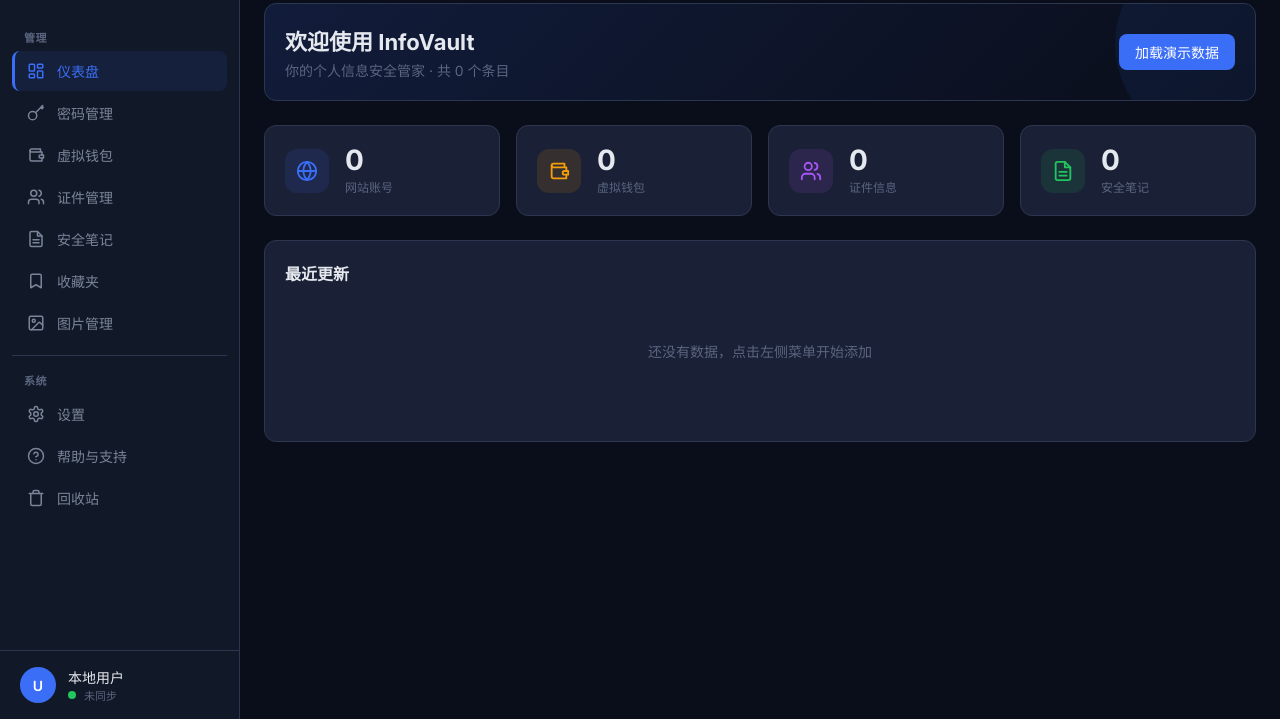
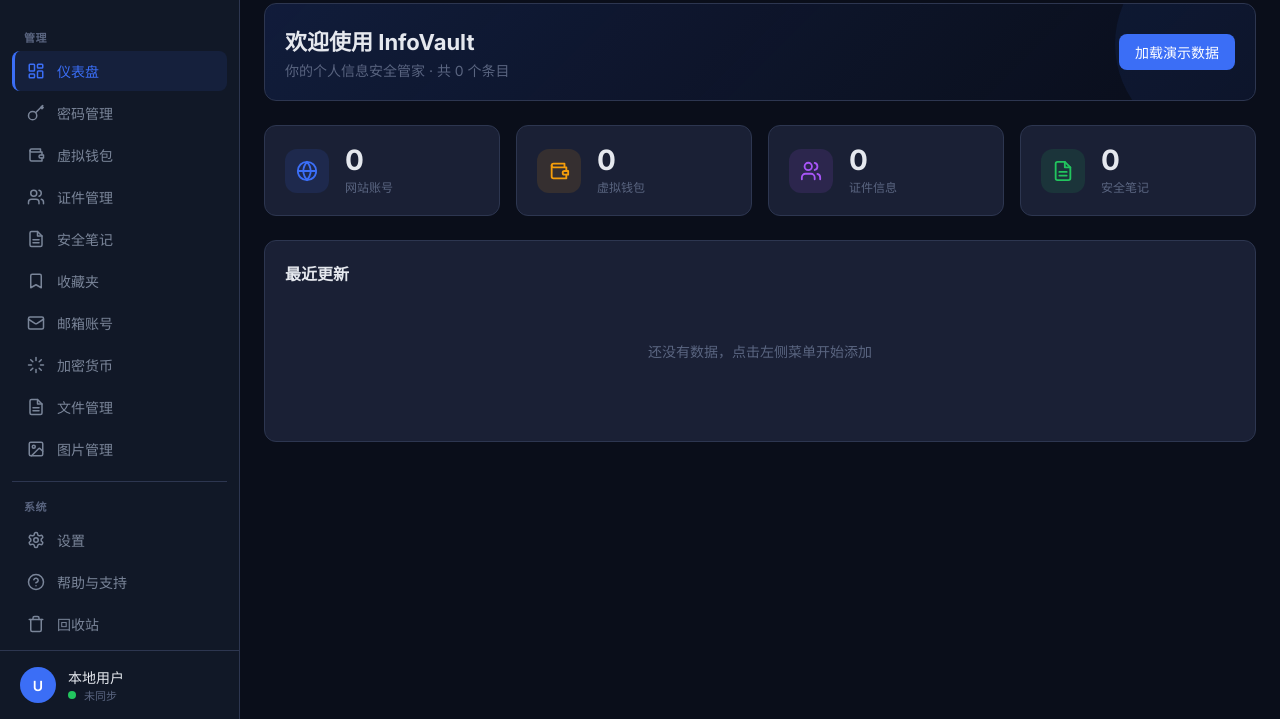
Before and after one commit to duxiajun4477/hao123, a plain HTML site: page info-vault-desktop/index.html in a window 1280 px wide. Shown: the part 81-800 px from the top of the page. Drawn offline with Linux system fonts and the light colour scheme.

Commit message:
Update index.html

```diff
--- a/info-vault-desktop/index.html
+++ b/info-vault-desktop/index.html
@@ -283,6 +283,18 @@
           <svg viewBox="0 0 24 24" fill="none" stroke="currentColor" stroke-width="2" stroke-linecap="round" stroke-linejoin="round"><path d="m19 21-7-4-7 4V5a2 2 0 0 1 2-2h10a2 2 0 0 1 2 2z"/></svg>
           <span>收藏夹</span>
         </div>
+        <div class="sidebar-nav-item" data-view="emails">
+          <svg viewBox="0 0 24 24" fill="none" stroke="currentColor" stroke-width="2" stroke-linecap="round" stroke-linejoin="round"><rect width="20" height="16" x="2" y="4" rx="2"/><path d="m22 7-8.97 5.7a1.94 1.94 0 0 1-2.06 0L2 7"/></svg>
+          <span>邮箱账号</span>
+        </div>
+        <div class="sidebar-nav-item" data-view="crypto">
+          <svg viewBox="0 0 24 24" fill="none" stroke="currentColor" stroke-width="2" stroke-linecap="round" stroke-linejoin="round"><path d="M12 2v4M12 18v4M4.93 4.93l2.83 2.83M16.24 16.24l2.83 2.83M2 12h4M18 12h4M4.93 19.07l2.83-2.83M16.24 7.76l2.83-2.83"/></svg>
+          <span>加密货币</span>
+        </div>
+        <div class="sidebar-nav-item" data-view="files">
+          <svg viewBox="0 0 24 24" fill="none" stroke="currentColor" stroke-width="2" stroke-linecap="round" stroke-linejoin="round"><path d="M14 2H6a2 2 0 0 0-2 2v16a2 2 0 0 0 2 2h12a2 2 0 0 0 2-2V8z"/><polyline points="14 2 14 8 20 8"/><line x1="16" y1="13" x2="8" y2="13"/><line x1="16" y1="17" x2="8" y2="17"/></svg>
+          <span>文件管理</span>
+        </div>
         <div class="sidebar-nav-item" data-view="images">
           <svg viewBox="0 0 24 24" fill="none" stroke="currentColor" stroke-width="2" stroke-linecap="round" stroke-linejoin="round"><rect width="18" height="18" x="3" y="3" rx="2" ry="2"/><circle cx="9" cy="9" r="2"/><path d="m21 15-3.086-3.086a2 2 0 0 0-2.828 0L6 21"/></svg>
           <span>图片管理</span>
```
